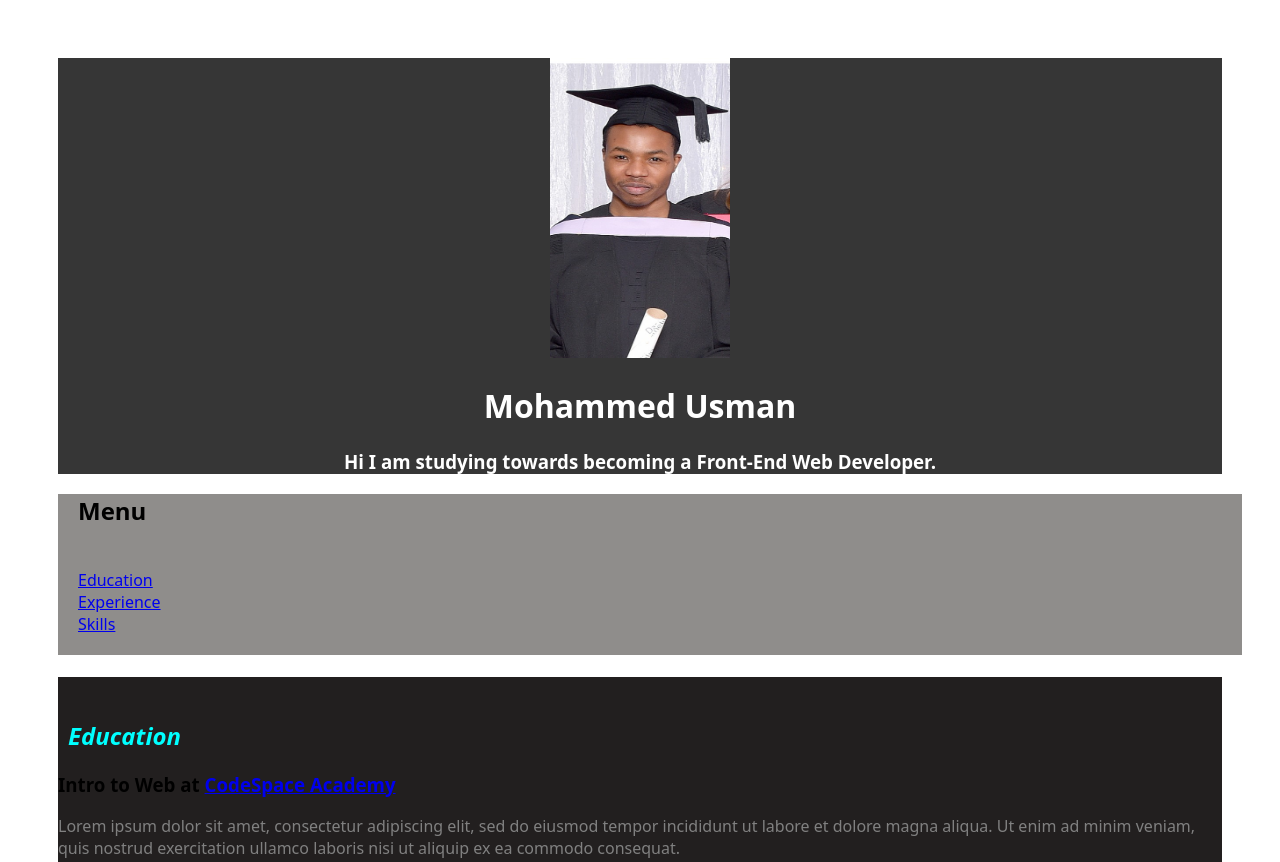
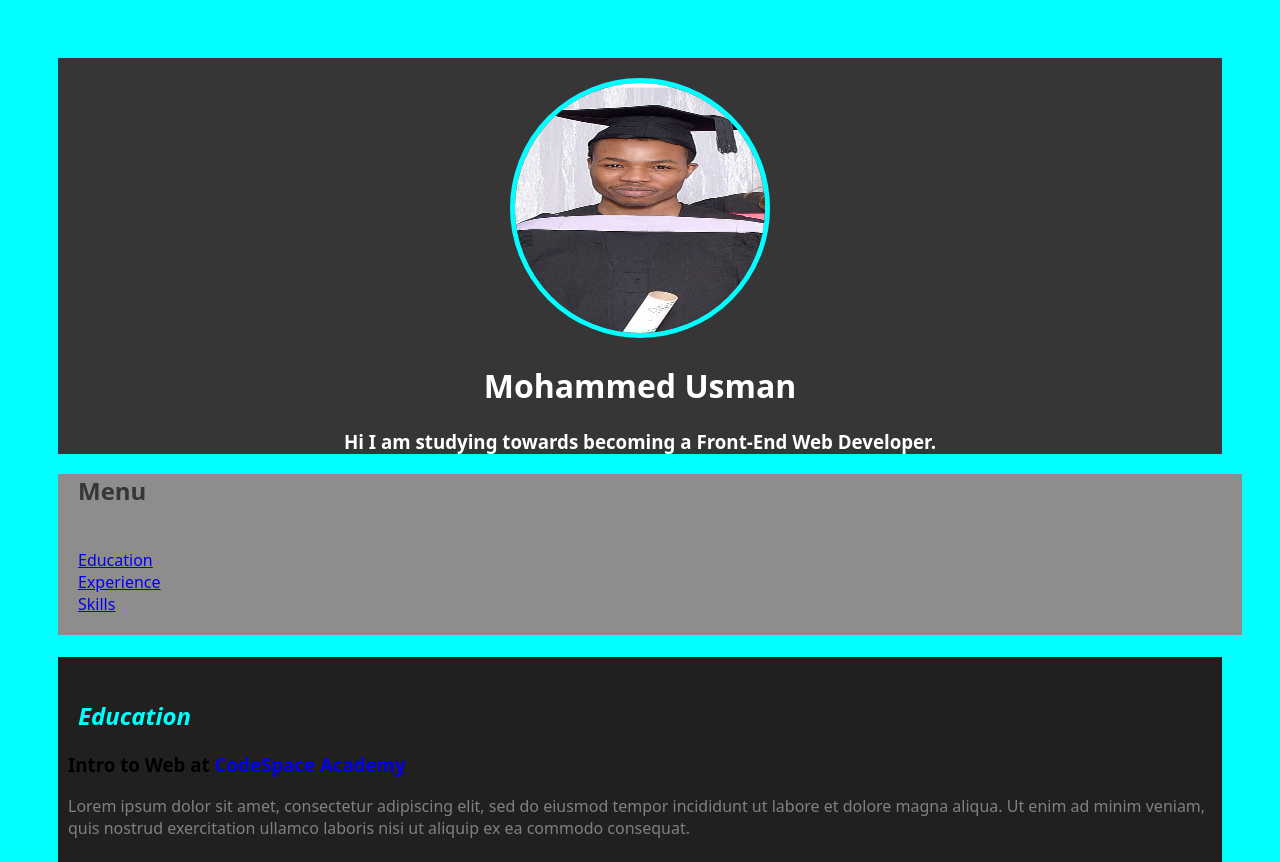
Before and after one commit to Osmosis-Jones/resume1, a plain HTML site: page resume3/index.html in a window 1280 px wide. Shown: the top 862 px of the page. Drawn offline with Linux system fonts and the light colour scheme.

Commit message:
resume 5
made profile pic a circle, added padding and borders to the page,

```diff
--- a/resume3/index.html
+++ b/resume3/index.html
@@ -9,7 +9,7 @@
 </head>
 <body>
     <header>
-    <aside> <img src="./image/22DB4-092.JPG" alt="pic of mohammed" width="180" height="300"></aside>
+    <aside> <img id="image" src="./image/22DB4-092.JPG" alt="pic of mohammed" width="180" height="300"></aside>
     <h1>Mohammed Usman</h1>
     <h3>Hi I am studying towards becoming a Front-End Web Developer.</h3>
 </header>
--- a/resume3/stylesheet.css
+++ b/resume3/stylesheet.css
@@ -5,6 +5,9 @@ body{
     border-color:rgb(199, 119, 28);
     padding: 50px;
     font-family: system-ui, -apple-system, BlinkMacSystemFont, 'Segoe UI', Roboto, Oxygen, Ubuntu, Cantarell, 'Open Sans', 'Helvetica Neue', sans-serif;
+    background-color: aqua;
+
+
 
 }
 header{
@@ -34,8 +37,23 @@ footer{
     background-color: rgb(143, 141, 139);
     width: 100%;
 }
+#navlinks h2{
+    color: #363636;
+}
 #education, #experience, #skills{
     color: aqua;
     font-style: italic;
     padding-left: 10px;
 }
+#image{
+    margin-top: 20px;
+    border-radius: 50%;
+    height: 250px;
+    width: 250px;
+    border-style: solid;
+    border-color: aqua ;
+    border-width: 5px;
+}
+main{
+    padding-left: 10px;
+}
```
